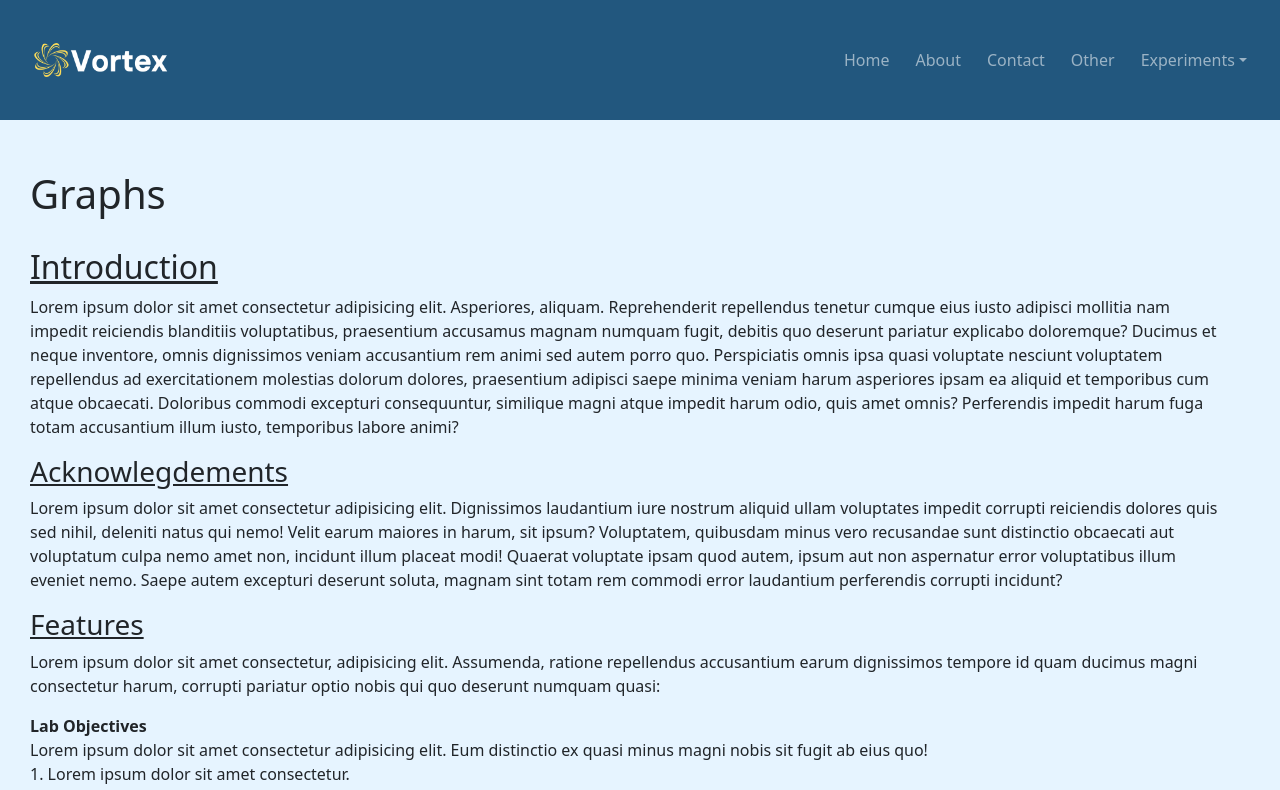
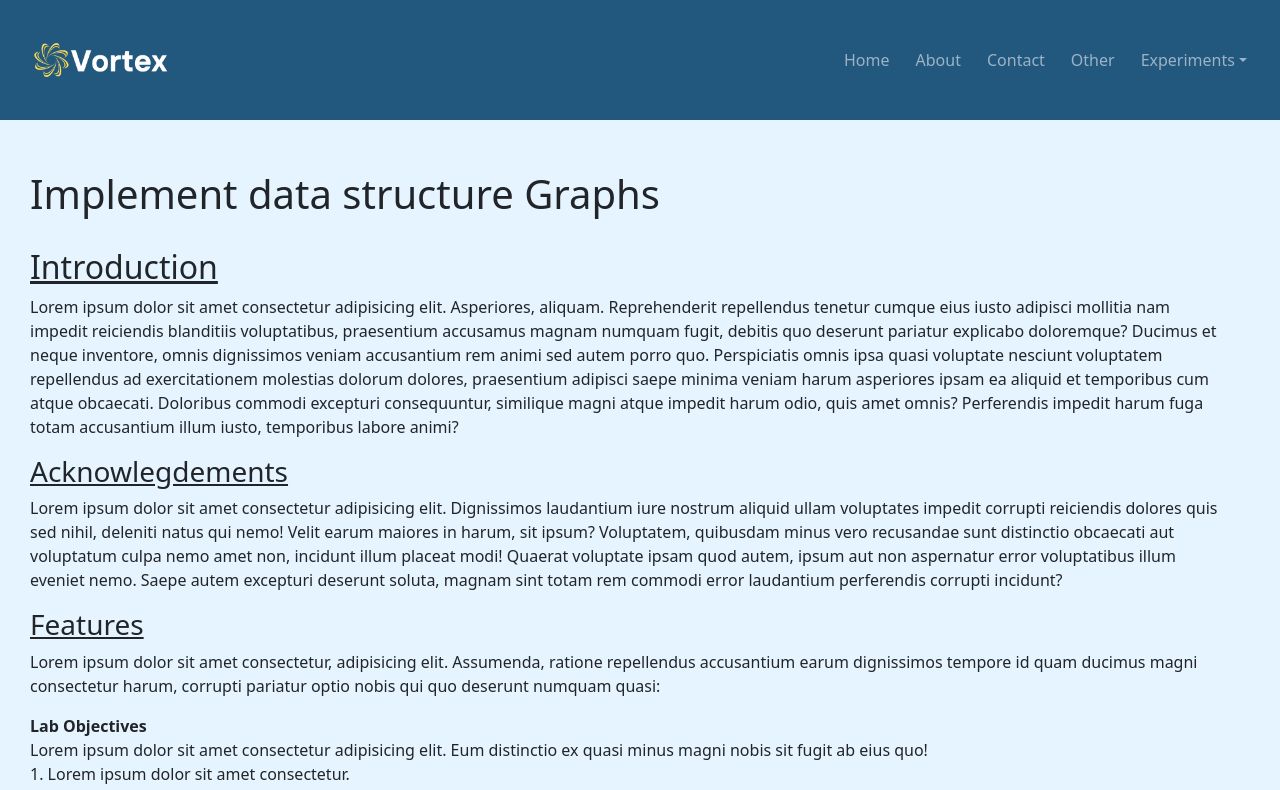
Before and after one commit to nisargshahh/vortex, a React (Create React App) app: page /expt2 in a window 1280 px wide. Shown: the top 790 px of the page. Built offline with nearby package versions, Linux system fonts and the light colour scheme.

Commit message:
Changed exp title

```diff
--- a/src/components/Experiments/Expt2/Expt2.jsx
+++ b/src/components/Experiments/Expt2/Expt2.jsx
@@ -5,7 +5,7 @@ export default class Expt1 extends Component {
   render() {
     return (
       <div className="expt-template">
-        <h1 className="expt-heading">Graphs</h1>
+        <h1 className="expt-heading">Implement data structure Graphs</h1>
         <h2 className="expt-sub-heading">
           <u>Introduction</u>
         </h2>
```
